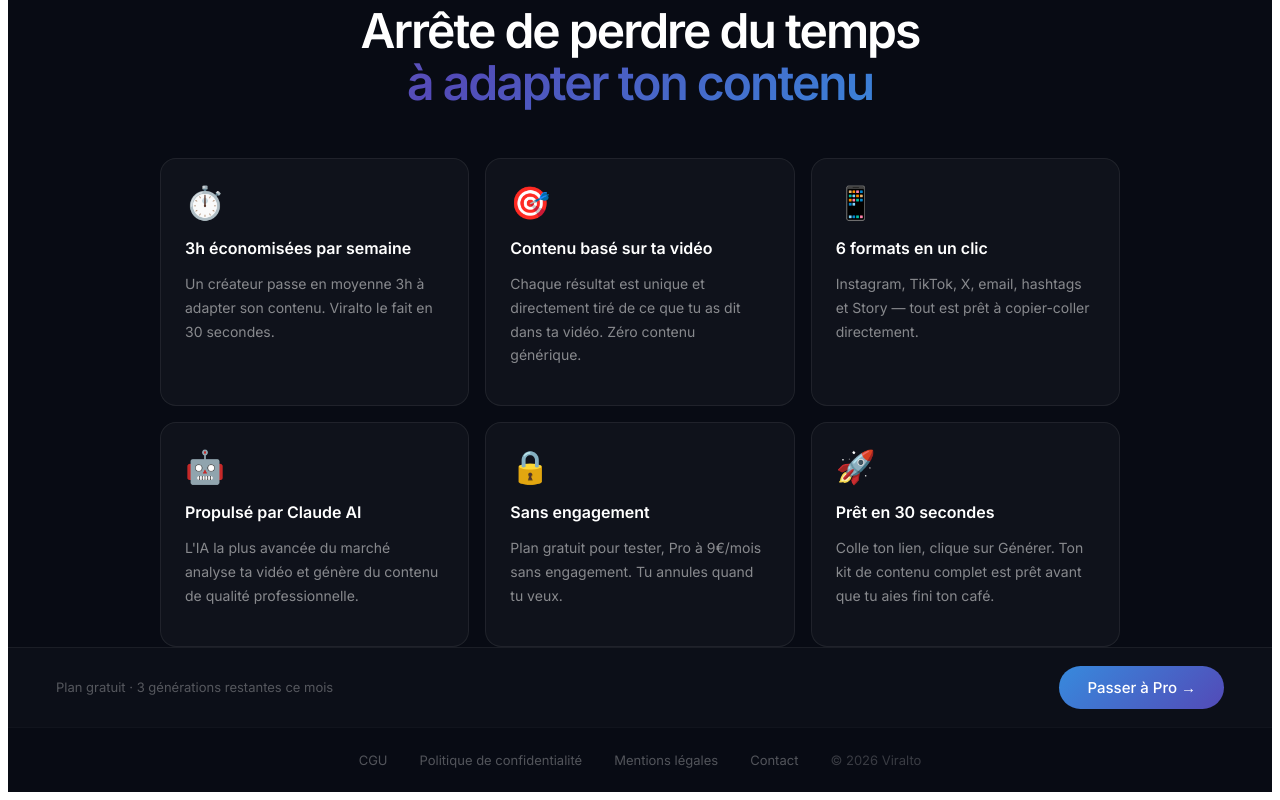
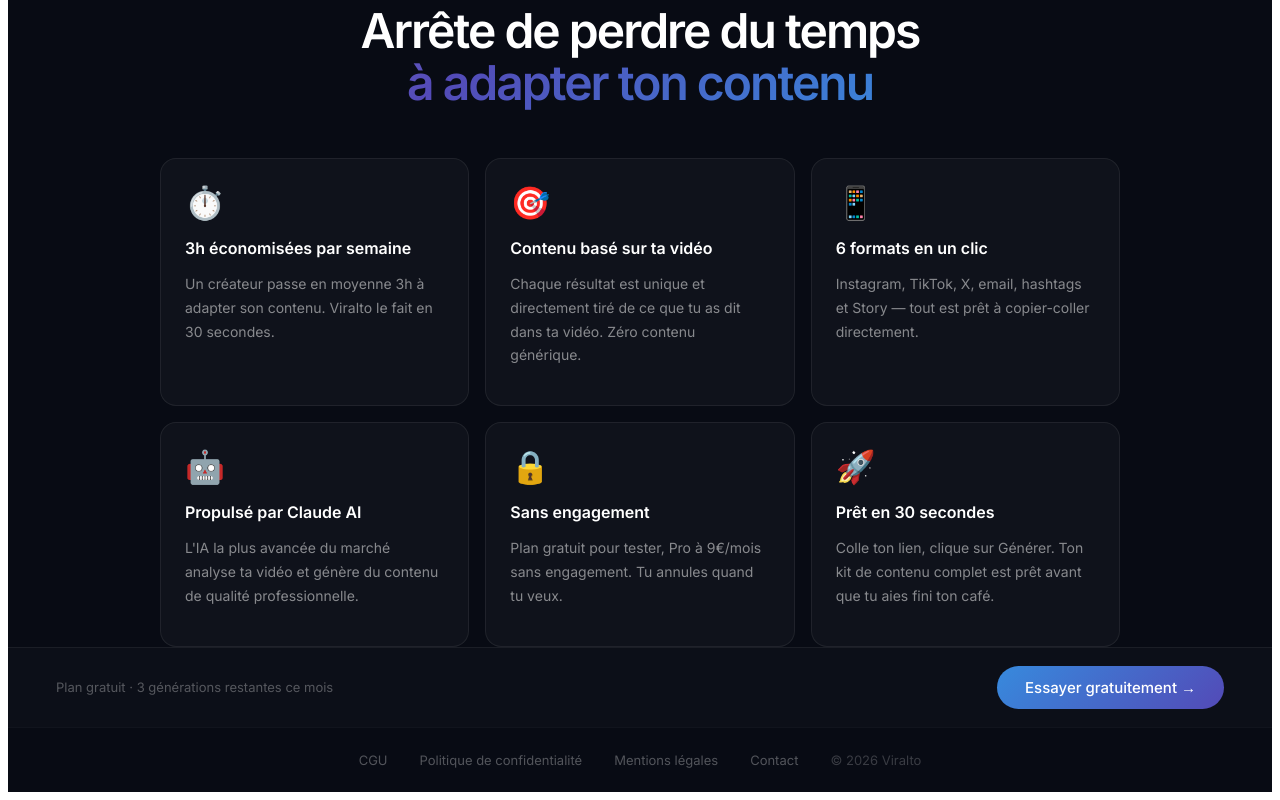
Before and after one commit to AxelBen81/viralto, a Next.js app: page / in a window 1280 px wide. Shown: the part 1541-2341 px from the top of the page. Built offline with nearby package versions, Linux system fonts and the light colour scheme; no server answers.

Commit message:
Update page.tsx

```diff
--- a/app/page.tsx
+++ b/app/page.tsx
@@ -288,9 +288,17 @@ export default function Home() {
           <span style={{ fontSize: 13, color: "rgba(255,255,255,0.3)" }}>
             {isPro ? "Plan Pro · Générations illimitées 🚀" : `Plan gratuit · ${MAX_FREE - generations} génération${MAX_FREE - generations > 1 ? "s" : ""} restante${MAX_FREE - generations > 1 ? "s" : ""} ce mois`}
           </span>
-          <a href="/pricing" style={{ fontSize: 15, fontWeight: 500, background: "linear-gradient(135deg, #378ADD, #534AB7)", color: "white", padding: "12px 28px", borderRadius: 24, textDecoration: "none" }}>
-            Passer à Pro →
-          </a>
+       {!isSignedIn ? (
+  <a href="/" onClick={(e) => { e.preventDefault(); }} style={{ fontSize: 15, fontWeight: 500, background: "linear-gradient(135deg, #378ADD, #534AB7)", color: "white", padding: "12px 28px", borderRadius: 24, textDecoration: "none" }}>
+    Essayer gratuitement →
+  </a>
+) : isPro ? (
+  <span style={{ fontSize: 13, color: "rgba(255,255,255,0.3)" }}>Plan Pro actif 🚀</span>
+) : (
+  <a href="/pricing" style={{ fontSize: 15, fontWeight: 500, background: "linear-gradient(135deg, #378ADD, #534AB7)", color: "white", padding: "12px 28px", borderRadius: 24, textDecoration: "none" }}>
+    Passer à Pro →
+  </a>
+)}
         </div>
 
         {/* Footer */}
```
